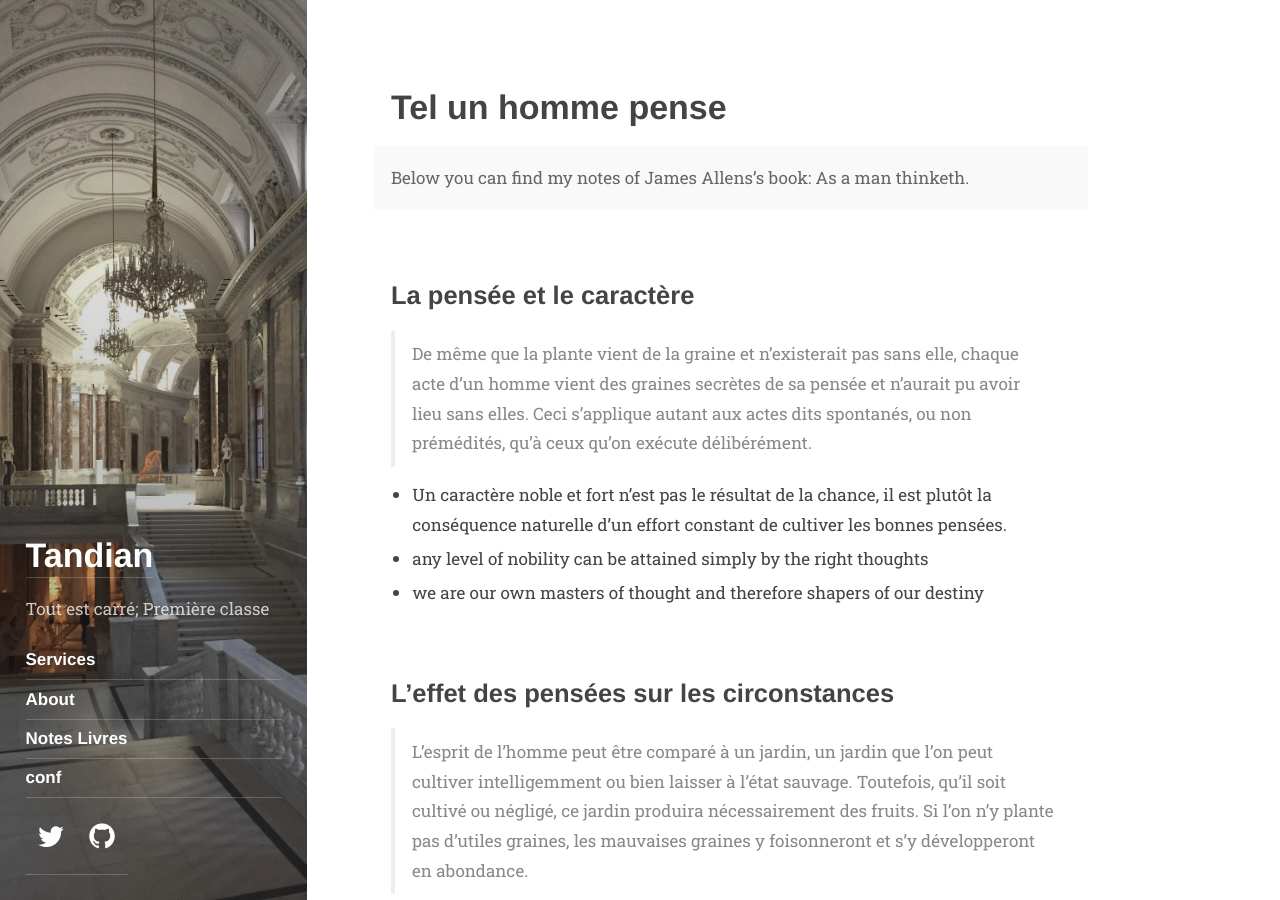
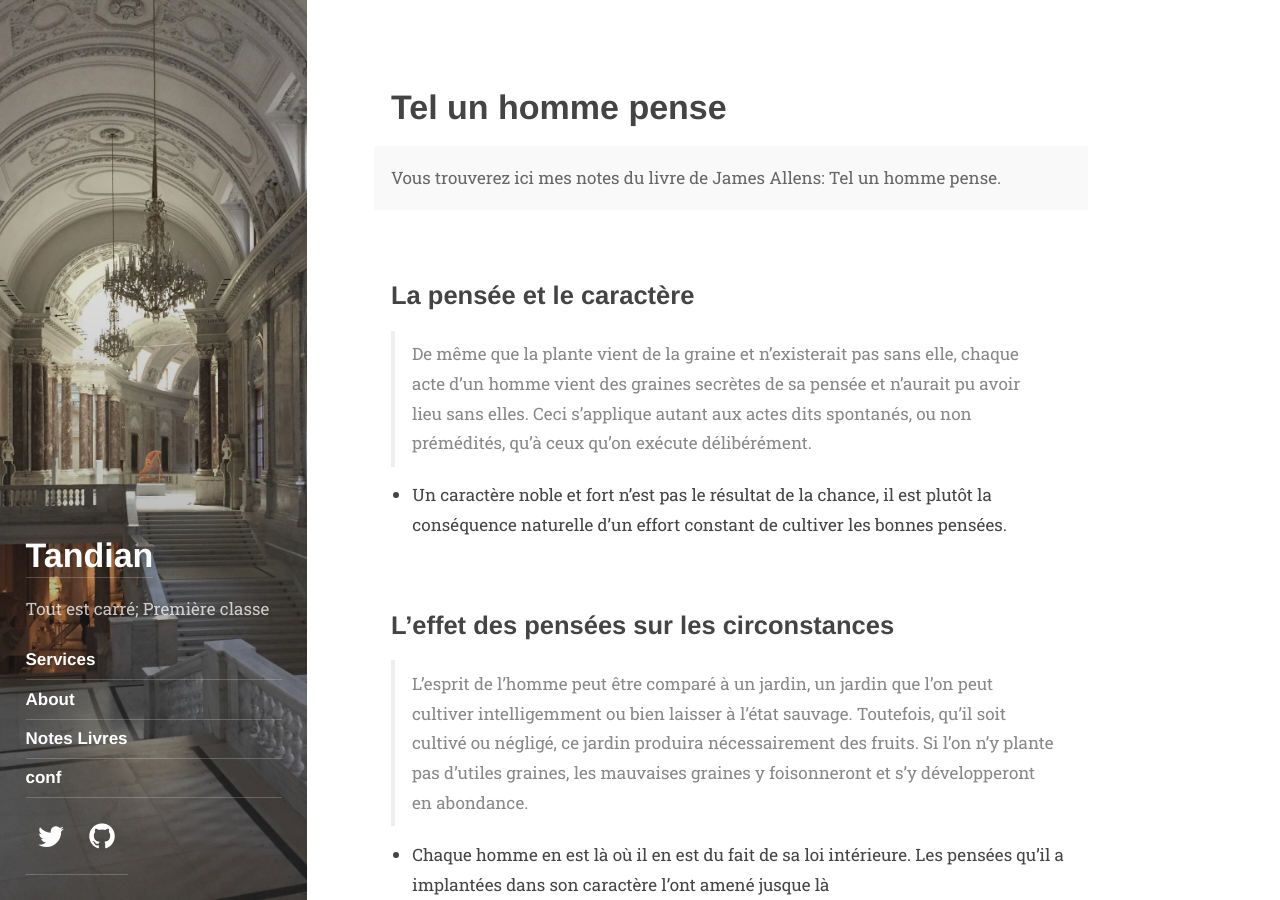
Before and after one commit to abdoulaye-tnd/tandian, a Jekyll site: the page built from books/telunhomme.md, in a window 1280 px wide and 900 px high. Built offline with Jekyll 4.4.1, drawn with Linux system fonts in a browser that asks for light colours; some web fonts are replaced.

Commit message:
Update telunhomme.md

```diff
--- a/books/telunhomme.md
+++ b/books/telunhomme.md
@@ -2,7 +2,7 @@
 layout: page
 title: Tel un homme pense
 description: >
-  Below you can find my notes of James Allens’s book: As a man thinketh.
+  Vous trouverez ici mes notes du livre de James Allens: Tel un homme pense.
 
 
 ---
@@ -15,8 +15,7 @@ vient des graines secrètes de sa pensée et n'aurait pu avoir lieu sans elles.
 aux actes dits spontanés, ou non prémédités, qu'à ceux qu'on exécute délibérément.
 
 - Un caractère noble et fort n’est pas le résultat de la chance, il est plutôt la conséquence naturelle d’un effort constant de cultiver les bonnes pensées.
-- any level of nobility can be attained simply by the right thoughts
-- we are our own masters of thought and therefore shapers of our destiny
+
 
 ## L’effet des pensées sur les circonstances
 
```
